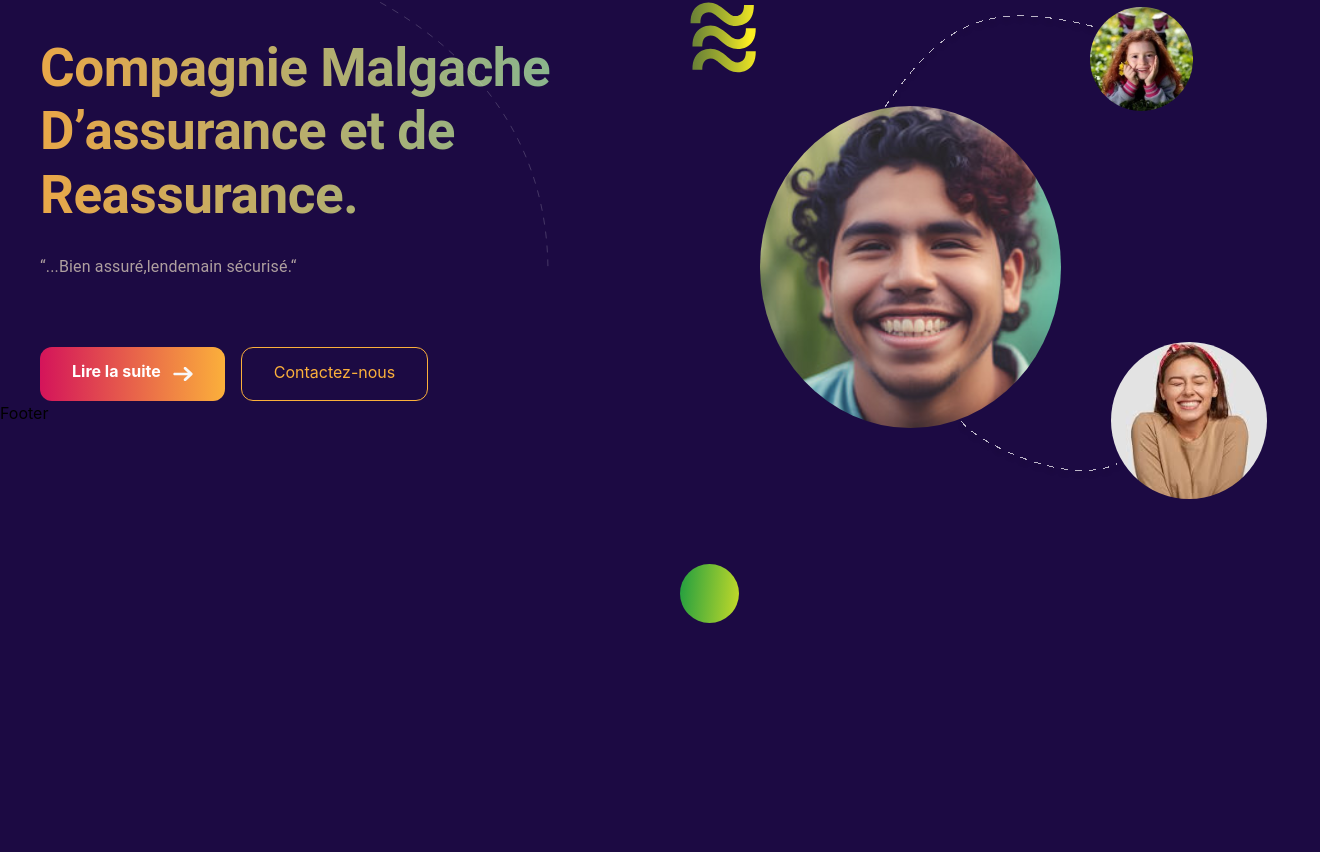
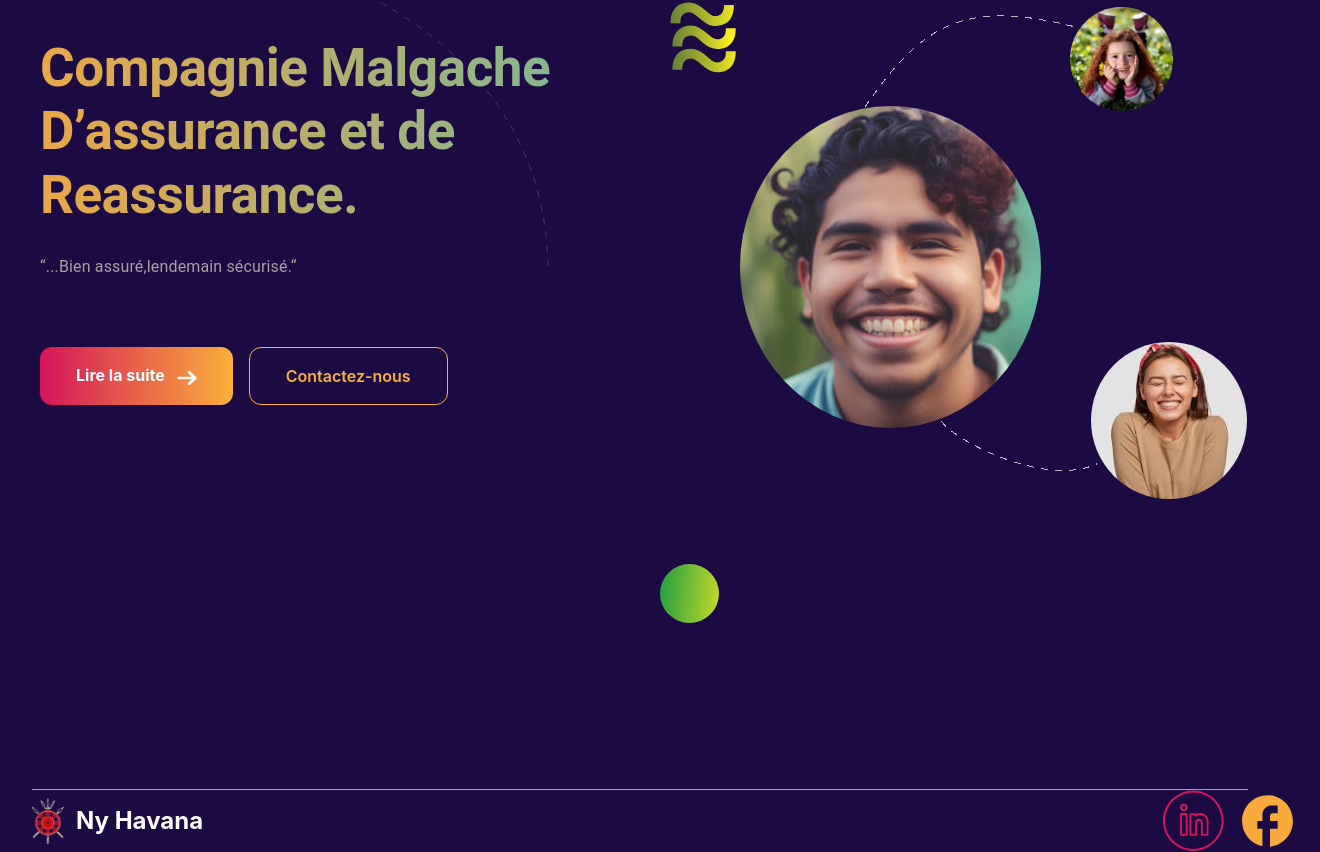
Before and after one commit to rakotoarisonlandry/Ny_Havana, a React (Create React App) app: page / in a window 1280 px wide. Shown: the part 153-1005 px from the top of the page, 1320 px wide, since content can reach past the window. Before the commit the page ends 800 px from the top, so only its background shows below. Built offline with nearby package versions, Linux system fonts and the light colour scheme.

Commit message:
new commit

```diff
--- a/src/components/Footer.jsx
+++ b/src/components/Footer.jsx
@@ -1,9 +1,29 @@
-import React from 'react'
-
+import React from "react";
+import { Link } from "react-router-dom";
+import logo from "../img/logo.png";
+import LogoFacebook from "../img/ic_baseline-facebook.svg"
+import LogoLinkedin from "../img/Linkenin.svg"
 function Footer() {
   return (
-    <div>Footer</div>
-  )
+    <div className="w-full">
+      <footer>
+        <div className="mt-96 ml-8 mr-8 w-[95%] h-[1px] bg-[#AE9F9F] "></div>
+        <div className="flex space-x-[75%]">
+          <Link
+            to="/"
+            className="text-white flex space-x-3 pb-2 ml-8 pt-2  items-center"
+          >
+            <img src={logo} alt="NyHavana" className="w-8" />
+            <h2 className="text-2xl font-bold">Ny Havana</h2>
+          </Link>
+          <div className="flex space-x-3">
+            <img src={LogoLinkedin} alt="linkedin" />
+            <img src={LogoFacebook} alt="facebook" />
+          </div>
+        </div>
+      </footer>
+    </div>
+  );
 }
 
-export default Footer
+export default Footer;
--- a/src/components/Header.jsx
+++ b/src/components/Header.jsx
@@ -3,7 +3,7 @@ import logo from "../img/logo.png";
 import { Link } from "react-router-dom";
 function Header() {
   return (
-    <div className="flex  text-[#fff] pl-7 space-x-2">
+    <div className="flex  select-none text-[#fff] pl-7 space-x-2">
       <Link to="/" className="flex space-x-3 pt-3  items-center">
         <img src={logo} alt="NyHavana" className="w-8" />
         <h2 className="text-2xl font-bold">Ny Havana</h2>
--- a/src/pages/Home.jsx
+++ b/src/pages/Home.jsx
@@ -23,7 +23,7 @@ function Home() {
   return (
     <>
       <img src={little} alt="little avatar" className="absolute" />
-      <div className="w-full mt-28 ml-10 flex ">
+      <div className=" mt-28 ml-10 flex ">
         <div className="w-[50%] space-y-7 ">
           <Typography
             variant="h2"
@@ -38,14 +38,14 @@ function Home() {
           <div className="flex space-x-4 pt-10">
             <Link
               to=""
-              className="pt-3 flex pb-4 space-x-3 pl-8 pr-8 rounded-xl text-[#fff]  font-bold bg-gradient-to-r from-[#D4145A] to-[#FBB03B]"
+              className="pt-4 pb-4 pl-9 pr-9 flex select-none  space-x-3  rounded-xl text-[#fff]  font-bold bg-gradient-to-r from-[#D4145A] to-[#FBB03B]"
             >
               <p>Lire la suite</p>
               <img src={iconify} alt="inconify" className="w-5 pt-1"/>
             </Link>
             <Link
               to=""
-              className="text-[#FBB03B] rounded-xl border-[1px] border-[#FBB03B] pt-3 pb-4 pl-8 pr-8"
+              className="text-[#FBB03B] font-semibold select-none rounded-xl border-[1px] border-[#FBB03B] pt-4 pb-4 pl-9 pr-9"
             >
               Contactez-nous
             </Link>
```
Also changed, not shown: src/img/Linkenin.svg (added), src/img/ic_baseline-facebook.svg (added).
